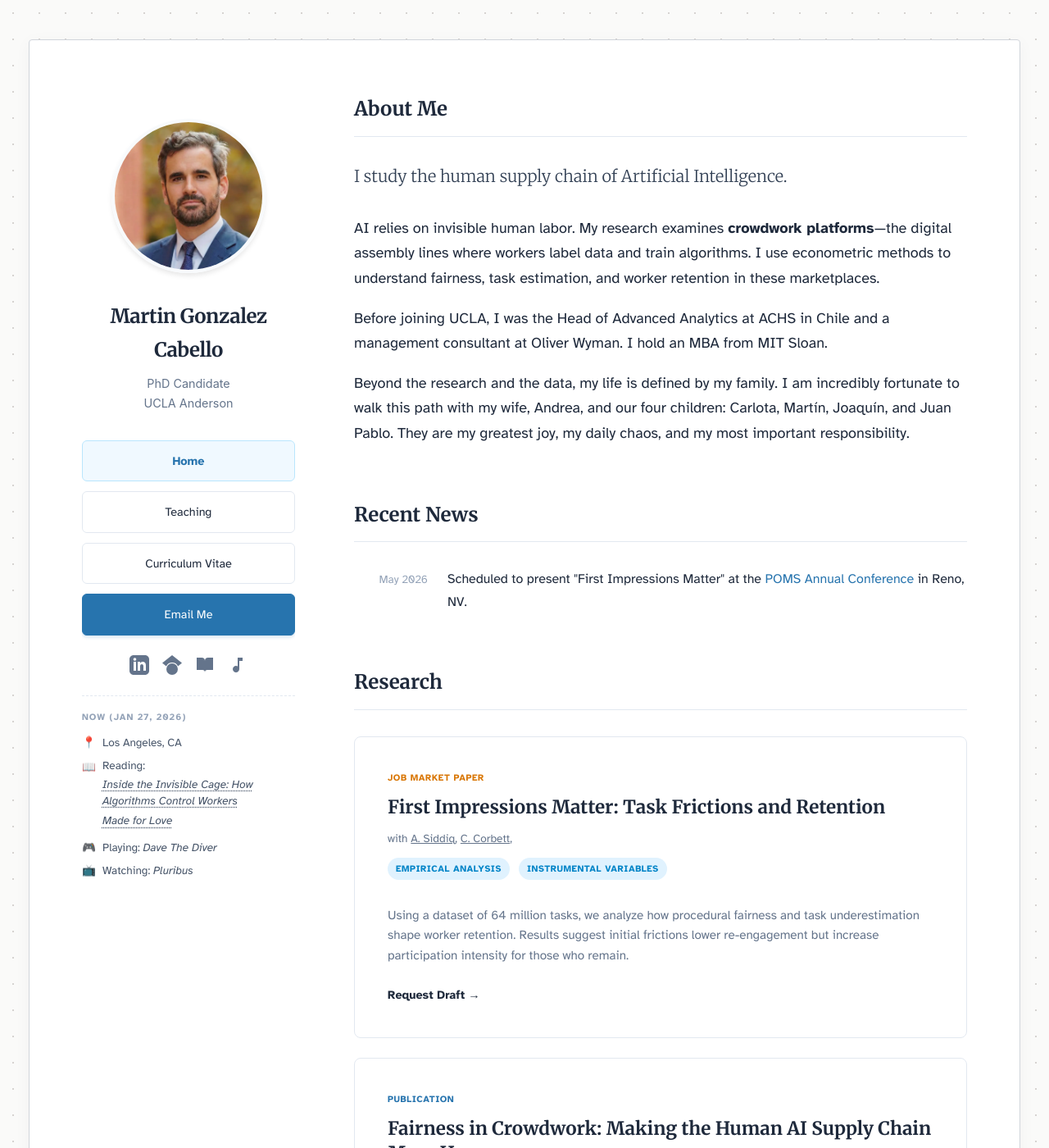
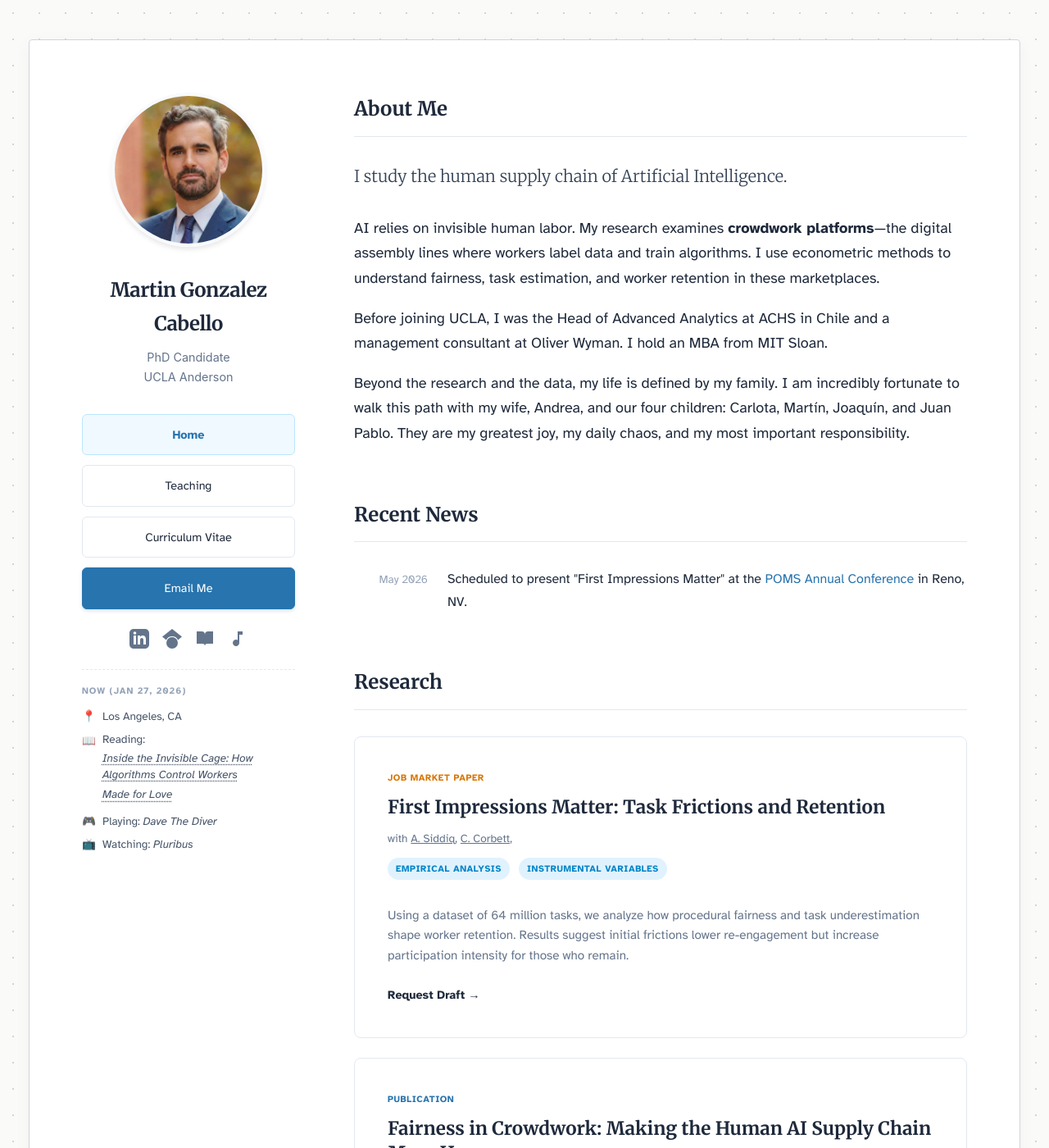
Before and after one commit to martins73/research-site, a Jekyll site: the page built from index.html, in a window 1280 px wide and 1400 px high. Shown: the whole window at 82% size. Built offline with Jekyll 4.4.1, drawn with Linux system fonts in a browser that asks for light colours.

Commit message:
Revert sidebar to static/sticky positioning

```diff
--- a/assets/css/style.css
+++ b/assets/css/style.css
@@ -42,29 +42,19 @@ h1, h2, h3, .name { font-family: 'Merriweather', serif; }
     align-items: start;
 }
 
-/* 3. SIDEBAR (Updated for Scrolling) */
+/* 3. SIDEBAR (Reverted to Static/Sticky) */
 .sidebar {
     text-align: center;
+    position: sticky;
+    top: 2rem; /* Sticks 2rem from the top of the window */
 
-    /* Sticky Logic */
-    position: sticky;
-    top: 0;
-
-    /* Scroll Logic */
-    height: 100vh;        /* Fill the screen height */
-    overflow-y: auto;     /* Scroll internally if content is too long */
-
-    /* Aesthetics */
+    /* Removed specific height/scroll settings */
+    height: auto;
     background: transparent;
     border: none;
     box-shadow: none;
-    padding-top: 2rem;    /* Space at top */
-    padding-bottom: 2rem; /* Space at bottom for scrolling */
+    padding: 0;
     font-size: 1rem;
-
-    /* Hide scrollbar visually but keep functionality (Optional) */
-    scrollbar-width: thin;
-    scrollbar-color: #cbd5e1 transparent;
 }
 
 /* 4. CONTENT */
```
